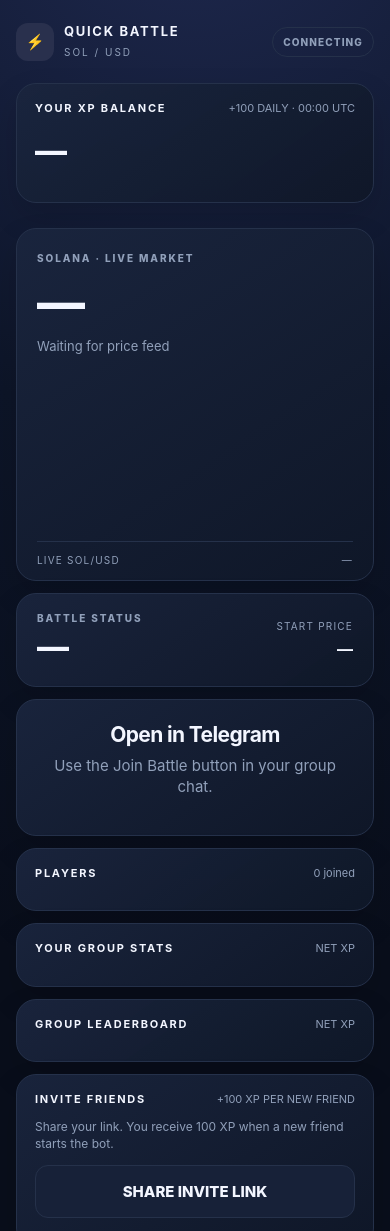
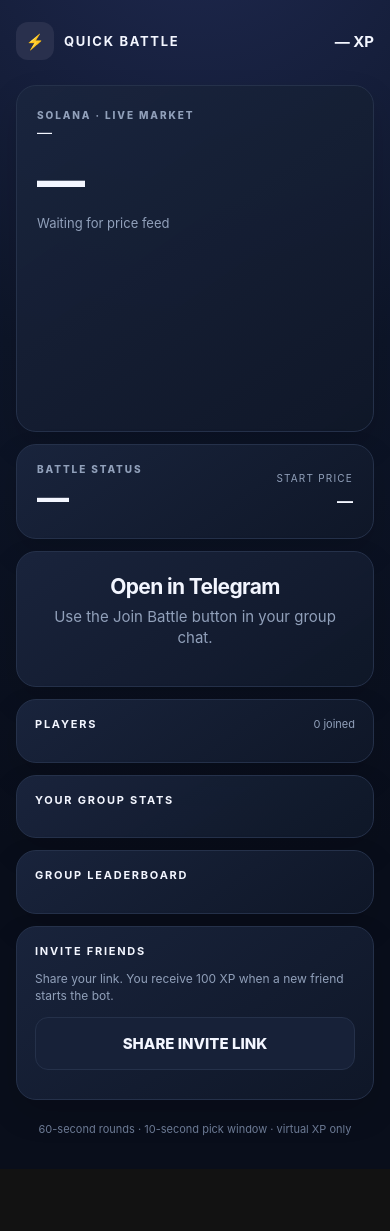
Before and after one commit to tleubayev/kampit, a website: page public/index.html in a window 390 px wide. Shown: the top 1231 px of the page. After the commit the page ends 1169 px from the top, so only its background shows below. Drawn offline with Linux system fonts and the light colour scheme.

Commit message:
Compact Mini App battle layout for phone screens

```diff
--- a/public/index.html
+++ b/public/index.html
@@ -1,14 +1,13 @@
 <!doctype html>
 <html lang="en"><head><meta charset="utf-8"><meta name="viewport" content="width=device-width,initial-scale=1,viewport-fit=cover"><meta name="theme-color" content="#0b1020"><title>SOL Quick Battle</title><link rel="stylesheet" href="/style.css"><script src="https://telegram.org/js/telegram-web-app.js"></script><script src="/app.js" defer></script></head>
 <body><main class="shell">
-  <header><div class="brand"><span class="bolt">⚡</span><div><strong>QUICK BATTLE</strong><small>SOL / USD</small></div></div><span id="phase" class="pill">CONNECTING</span></header>
-  <section class="panel wallet"><div class="panelHead"><h2>YOUR XP BALANCE</h2><span>+100 DAILY · 00:00 UTC</span></div><div id="balance" class="balance">—</div><div id="stake" class="small"></div></section>
-  <section class="hero"><div class="eyebrow">SOLANA · LIVE MARKET</div><div id="price" class="price">—</div><div id="delta" class="delta">Waiting for price feed</div><canvas id="chart" width="600" height="190" aria-label="SOL/USD recent price chart"></canvas><div class="chartFooter"><span>LIVE SOL/USD</span><span id="feedTime">—</span></div></section>
-  <section class="clock"><div><div class="eyebrow" id="clockLabel">BATTLE STATUS</div><div id="timer" class="timer">—</div></div><div class="priceBox"><span>START PRICE</span><strong id="startPrice">—</strong></div></section>
+  <header><div class="brand"><span class="bolt" aria-hidden="true">⚡</span><strong>QUICK BATTLE</strong></div><strong id="balance" class="headerBalance">— XP</strong></header>
+  <section class="hero"><div class="marketHead"><div class="eyebrow">SOLANA · LIVE MARKET</div><span id="feedTime" class="marketTime">—</span></div><div id="price" class="price">—</div><div id="delta" class="delta">Waiting for price feed</div><canvas id="chart" width="600" height="120" aria-label="SOL/USD recent price chart"></canvas></section>
+  <section class="clock"><div class="clockSide"><div class="eyebrow" id="clockLabel">BATTLE STATUS</div><div id="timer" class="timer">—</div></div><div class="priceBox"><span>START PRICE</span><strong id="startPrice">—</strong></div></section>
   <section id="content" class="content"><p>Connecting to Telegram…</p></section>
   <section class="panel playersPanel"><div class="panelHead"><h2>PLAYERS</h2><span id="playerCount">0 joined</span></div><div id="players" class="players"></div></section>
-  <section class="panel statsPanel"><div class="panelHead"><h2>YOUR GROUP STATS</h2><span>NET XP</span></div><div id="myStats" class="statsGrid"></div></section>
-  <section class="panel leaderboardPanel"><div class="panelHead"><h2>GROUP LEADERBOARD</h2><span>NET XP</span></div><div id="leaderboard" class="leaderboard"></div></section>
-  <section class="panel invite"><div class="panelHead"><h2>INVITE FRIENDS</h2><span>+100 XP PER NEW FRIEND</span></div><p class="small">Share your link. You receive 100 XP when a new friend starts the bot.</p><button class="secondary" onclick="shareInvite()">SHARE INVITE LINK</button><div id="inviteLink" class="inviteLink"></div><div id="referralCount" class="small"></div></section>
+  <section class="panel statsPanel"><div class="panelHead"><h2>YOUR GROUP STATS</h2></div><div id="myStats" class="statsGrid"></div></section>
+  <section class="panel leaderboardPanel"><div class="panelHead"><h2>GROUP LEADERBOARD</h2></div><div id="leaderboard" class="leaderboard"></div></section>
+  <section class="panel invite"><div class="panelHead"><h2>INVITE FRIENDS</h2></div><p class="small">Share your link. You receive 100 XP when a new friend starts the bot.</p><button class="secondary" onclick="shareInvite()">SHARE INVITE LINK</button><div id="inviteLink" class="inviteLink"></div><div id="referralCount" class="small"></div></section>
   <footer>60-second rounds · 10-second pick window · virtual XP only</footer>
 </main></body></html>
```
